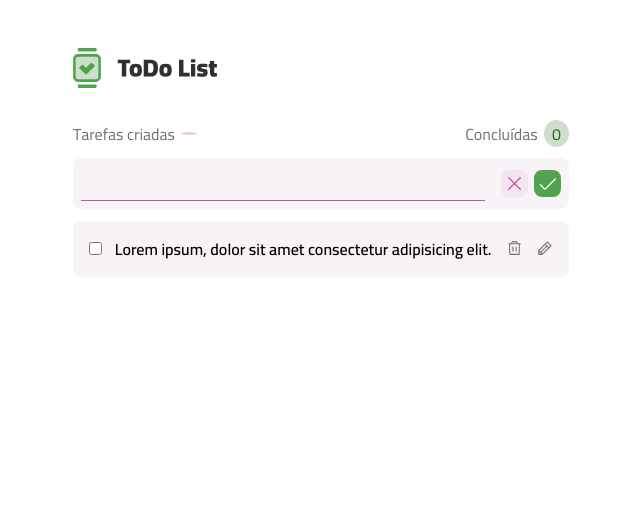
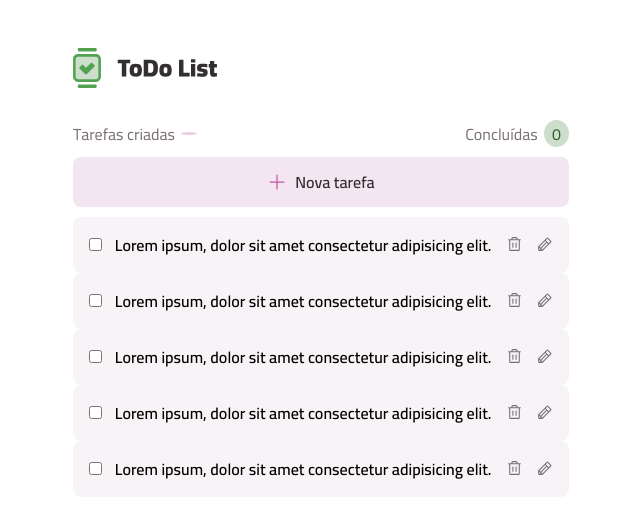
Before and after one commit to cauealb/projects-React, a React (Vite) app: page / in a window 1280 px wide. Shown: the top 518 px of the page, without its empty margins (319-959 px from the left). Built offline with nearby package versions, Linux system fonts and the light colour scheme.

Commit message:
fix: Colocando a variável para nova task com false

```diff
--- a/src/App.jsx
+++ b/src/App.jsx
@@ -11,6 +11,10 @@ export default function App() {
         <NewTask />
 
         <Task />
+        <Task />
+        <Task />
+        <Task />
+        <Task />
       </div>
     </AppContext>
   )
--- a/src/AppContext/AppContext.jsx
+++ b/src/AppContext/AppContext.jsx
@@ -5,7 +5,7 @@ import useTask from "../components/Task/useTask";
 export const Context = createContext({
     taskFinish: 0,
     handleTaskFinish: () => {},
-    newTask: true,
+    newTask: false,
     handleCreateNewTask: () => {}
 })
 
--- a/src/components/NewTask/useNewTask.js
+++ b/src/components/NewTask/useNewTask.js
@@ -2,7 +2,7 @@ import { useState } from "react"
 
 
 export default function useNewTask() {
-    const [newTask, setNewTask] = useState(true)
+    const [newTask, setNewTask] = useState(false)
 
     function handleCreateNewTask() {
         setNewTask(state => state ? false : true)
--- a/src/components/Task/Task.jsx
+++ b/src/components/Task/Task.jsx
@@ -9,7 +9,8 @@ export default function Task() {
     return(
         <div class="task">
             <input onClick={handleTaskFinish} type="checkbox" />
-            <p>Lorem ipsum, dolor sit amet consectetur adipisicing elit.</p>
+            {taskFinish ? <p>Lorem ipsum, dolor sit amet consectetur adipisicing elit.</p>
+             : <s>Lorem ipsum, dolor sit amet consectetur adipisicing elit.</s>}
             <div>
                 <TrashIcon class="TrashIcon" size={17} color="#7A6E76" />
                 <PencilIcon class="PencilIcon" size={17} color="#7A6E76" />
```
